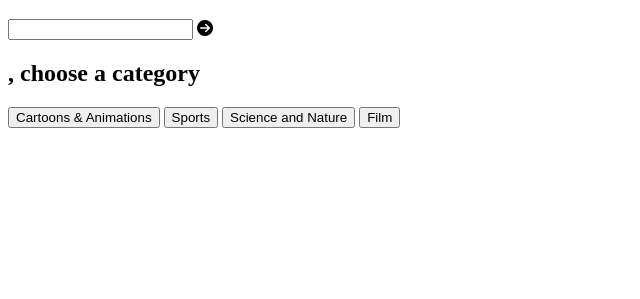
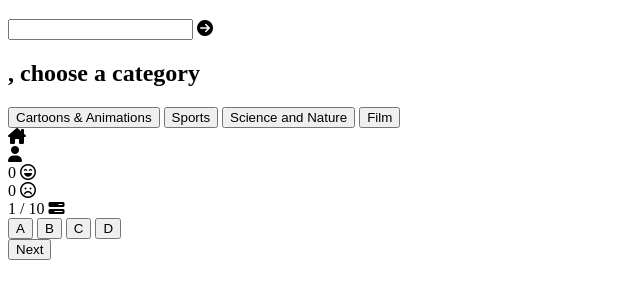
Before and after one commit to CrazyEggz/quiz-frenzy-v2, a plain HTML site: page index.html in a window 1280 px wide. Shown: the part 61-360 px from the top of the page, without its empty margins (0-640 px from the left). Drawn offline with Linux system fonts and the light colour scheme.

Commit message:
Set up basic structure in html for questions section

```diff
--- a/index.html
+++ b/index.html
@@ -25,15 +25,46 @@
     </div>
 
     <!-- Select Categories Section -->
-     <div id="categories-section">
-        <h2><span id="name"></span>, choose a category</h2>
+    <div id="categories-section">
+        <h2><span class="name"></span>, choose a category</h2>
         <div id="categories-container">
             <button id="cartoons" class="button">Cartoons & Animations</button>
             <button id="sports" class="button">Sports</button>
             <button id="science" class="button">Science and Nature</button>
             <button id="film" class="button">Film</button>
         </div>
-     </div>
+    </div>
+
+    <!-- Game Section -->
+    <div id="game-section">
+        <div id="question-container">
+            <div id="game-bar">
+                <div id="home-icon" class="icon" aria-hidden="true">
+                    <i class="fa-solid fa-house-chimney"></i>
+                </div>
+                <div id="user-details" class="icon" aria-hidden="true">
+                    <span class="name"></span>
+                    <i class="fa-solid fa-user"></i>
+                </div>
+                <div id="correct-answer-count" class="icon" aria-hidden="true">
+                    <span>0</span>&nbsp;<i class="fa-regular fa-face-laugh-beam"></i>
+                </div>
+                <div id="incorrect-answer-count" class="icon" aria-hidden="true">
+                    <span>0</span>&nbsp;<i class="fa-regular fa-face-frown"></i>
+                </div>
+                <div id="current-question-number" class="icon" aria-hidden="true">
+                    <div><span>1</span> / 10 <i class="fa-solid fa-bars-progress"></i></div>
+                </div>
+            </div>
+            <div id="answer-buttons">
+                <button class="button">A</button>
+                <button class="button">B</button>
+                <button class="button">C</button>
+                <button class="button">D</button>
+            </div>
+            <button id="next-button" class="button">Next</button>
+        </div>
+    </div>
 
     <script src="https://kit.fontawesome.com/6e7a88330f.js" crossorigin="anonymous"></script>
 </body>
```
